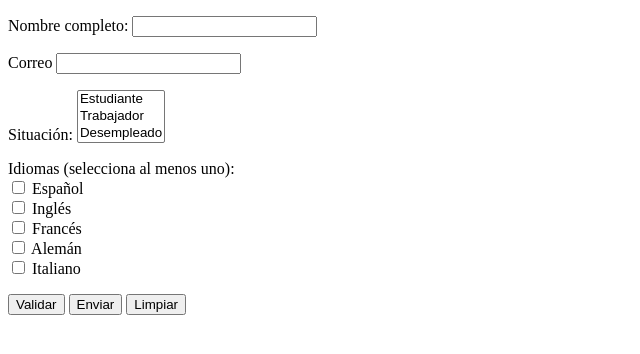
After one commit to escartii/DAW2, a PHP site: page /funciones.php in a window 1280 px wide. The commit adds this page. Shown: the top 354 px of the page, without its empty margins (0-640 px from the left). Run offline with PHP 8.4, Linux system fonts and the light colour scheme.

Commit message:
[]- repaso

```diff
--- /dev/null
+++ b/DWES/RepasoFormularios/funciones.php
@@ -0,0 +1,141 @@
+<?php
+
+/**
+ * @Author: Álvaro Escartí
+ */
+
+function comprobarNombre($nombre){
+    if (empty($nombre)) {
+        return "El nombre no puede estar vacío";
+    }
+
+    // Comprobar que el nombre solo contiene letras
+    if (!ctype_alpha(str_replace(' ', '', $nombre))) {
+        return "El nombre solo puede contener letras y espacios";
+    }
+    // devuelvo vacío si no hay errores
+    return null;
+}
+
+function comprobarEmail($email){
+    if (empty($email)) {
+        return "El email no puede estar vacío";
+    }
+
+    if (!filter_var($email, FILTER_VALIDATE_EMAIL)) {
+        return "El email no es válido";
+    }
+
+    return null;
+}
+
+function comprobarSituacion($situacion){
+    if (empty($situacion)) {
+        return "Debes seleccionar al menos una opción en 'Situación'";
+    }
+    return null;
+}
+
+function comprobarIdioma($idiomas){
+    if (empty($idiomas)) {
+        return "Debes elegir al menos un idioma";
+    }
+    return null;
+}
+
+function mostrarErrores($errores){
+    // Si hay errores, los mostramos
+    if (count($errores) > 0) {
+        echo "<ul class='error'>";
+        foreach($errores as $e) {
+            echo "<li>$e</li>";
+        }
+        echo "</ul>";
+    } elseif (isset($_POST['validar']) && count($errores) == 0) {
+        // Si validamos y no hay errores, mostramos un mensaje de éxito
+        echo "<p class='ok'>Formulario validado correctamente.</p>";
+    }
+}
+
+// variables
+$errores = [];
+$nombre = $_POST['nombre'] ?? null;
+$email = $_POST['correo'] ?? null;
+$situacion = $_POST['situacion'] ?? [];
+$idiomas = $_POST['idiomas'] ?? [];
+
+if ($_SERVER['REQUEST_METHOD'] === 'POST') {
+    if (isset($_POST['validar'])) {
+        $errorNombre = comprobarNombre($nombre);
+        if ($errorNombre) $errores[] = $errorNombre;
+
+        $errorEmail = comprobarEmail($email);
+        if ($errorEmail) $errores[] = $errorEmail;
+
+        $errorSituacion = comprobarSituacion($situacion);
+        if ($errorSituacion) $errores[] = $errorSituacion;
+
+        $errorIdioma = comprobarIdioma($idiomas);
+        if ($errorIdioma) $errores[] = $errorIdioma;
+    }
+
+    if (isset($_POST['limpiar'])) {
+        $nombre = null;
+        $email = null;
+        $situacion = [];
+        $idiomas = [];
+    }
+}
+?>
+<!DOCTYPE html>
+<html lang="es">
+
+<head>
+    <meta charset="UTF-8">
+    <meta name="viewport" content="width=device-width, initial-scale=1.0">
+    <title>Formulario Test</title>
+    <style>
+        .error { color: red; }
+        .ok { color: green; }
+    </style>
+</head>
+
+<body>
+
+    <?php mostrarErrores($errores) ?>
+    <form action="funciones.php" method="POST">
+        <p>
+            <label>Nombre completo: </label>
+            <input type="text" name="nombre" value="<?php echo htmlspecialchars($nombre ?? ''); ?>">
+        </p>
+
+        <p>
+            <label> Correo </label>
+            <input type="text" name="correo" value="<?php echo htmlspecialchars($email ?? ''); ?>">
+        </p>
+
+        <p>
+            <label> Situación: </label>
+            <select id="situacion" name="situacion[]" size="3" multiple>
+                <option value="estudiante" <?php if (in_array("estudiante", $situacion)) echo "selected"; ?>>Estudiante</option>
+                <option value="trabajador" <?php if (in_array("trabajador", $situacion)) echo "selected"; ?>>Trabajador</option>
+                <option value="desempleado" <?php if (in_array("desempleado", $situacion)) echo "selected"; ?>>Desempleado</option>
+            </select>
+        </p>
+
+        <p>
+            <label>Idiomas (selecciona al menos uno):</label><br>
+            <input type="checkbox" name="idiomas[]" value="Español" <?php if (in_array("Español", $idiomas)) echo "checked"; ?>> Español<br>
+            <input type="checkbox" name="idiomas[]" value="Inglés" <?php if (in_array("Inglés", $idiomas)) echo "checked"; ?>> Inglés<br>
+            <input type="checkbox" name="idiomas[]" value="Francés" <?php if (in_array("Francés", $idiomas)) echo "checked"; ?>> Francés<br>
+            <input type="checkbox" name="idiomas[]" value="Alemán" <?php if (in_array("Alemán", $idiomas)) echo "checked"; ?>> Alemán<br>
+            <input type="checkbox" name="idiomas[]" value="Italiano" <?php if (in_array("Italiano", $idiomas)) echo "checked"; ?>> Italiano<br>
+        </p>
+
+        <button type="submit" name="validar">Validar</button>
+        <button type="submit" name="enviar">Enviar</button>
+        <button type="submit" name="limpiar">Limpiar</button>
+    </form>
+</body>
+
+</html>
```
Also changed, not shown: DWES/RepasoFormularios/index.php (+8 -8 lines), DWES/RepasoFormularios/test.php (deleted, +0 -82 lines).
